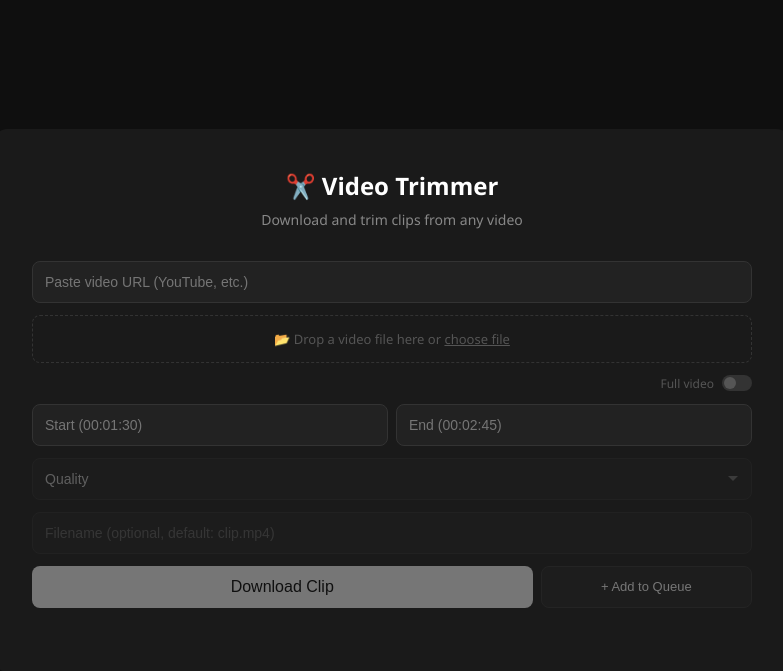
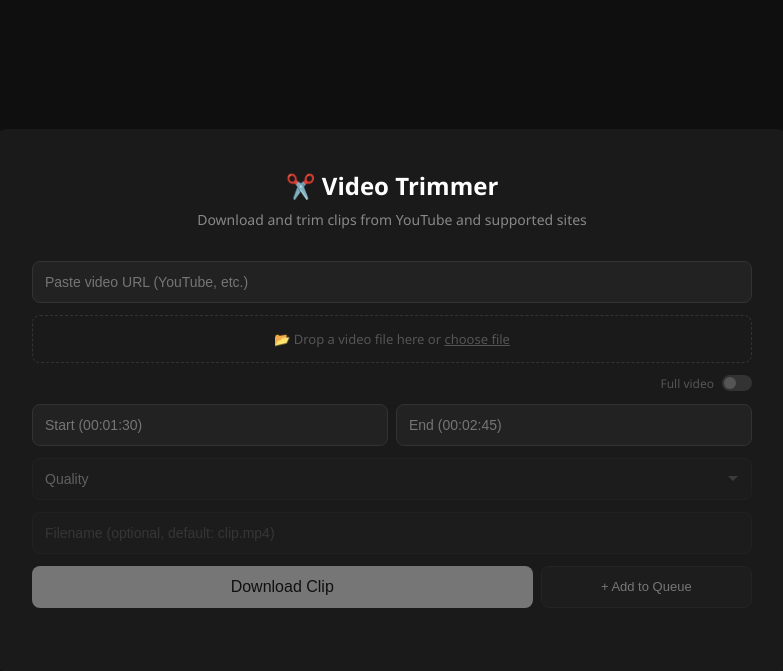
Before and after one commit to SeleneLuna01/video-trimmer, a Flask app: page / in a window 1280 px wide. Shown: the top 671 px of the page, without its empty margins (248-1031 px from the left). Run offline with Flask 3, Linux system fonts and the light colour scheme.

Commit message:
update subtitle to reflect actual supported sites

```diff
--- a/templates/index.html
+++ b/templates/index.html
@@ -280,7 +280,7 @@
 <body>
     <div class="container">
         <h1>✂️ Video Trimmer</h1>
-        <p>Download and trim clips from any video</p>
+        <p>Download and trim clips from YouTube and supported sites</p>
 
         <input type="text" id="urlInput" placeholder="Paste video URL (YouTube, etc.)">
 
```
